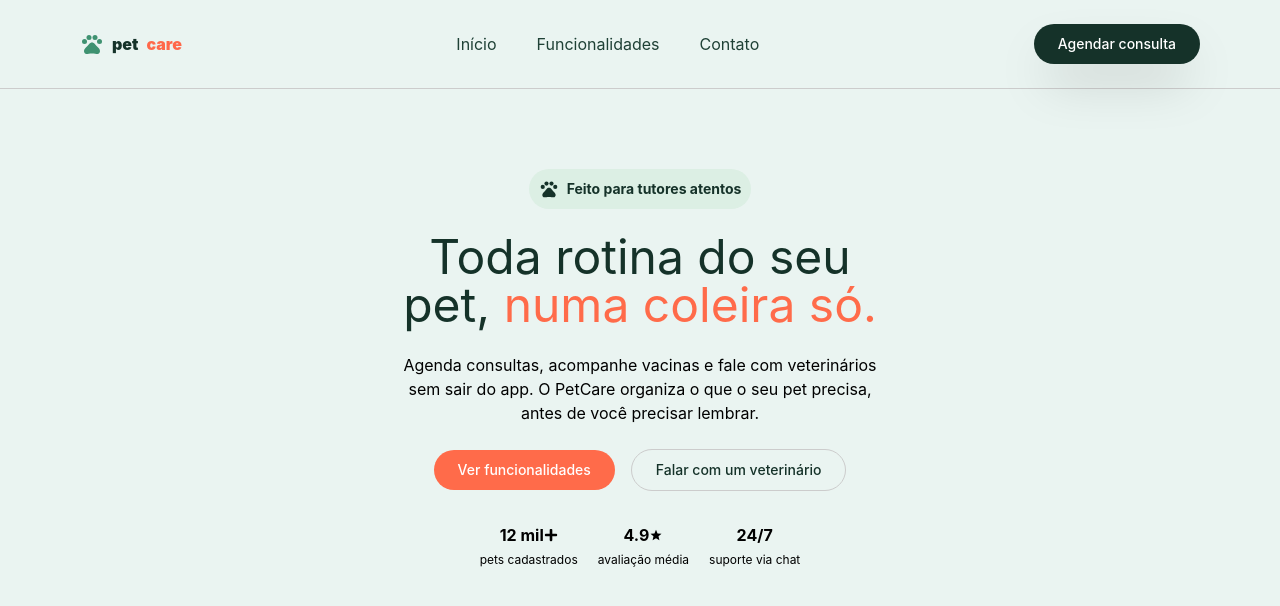
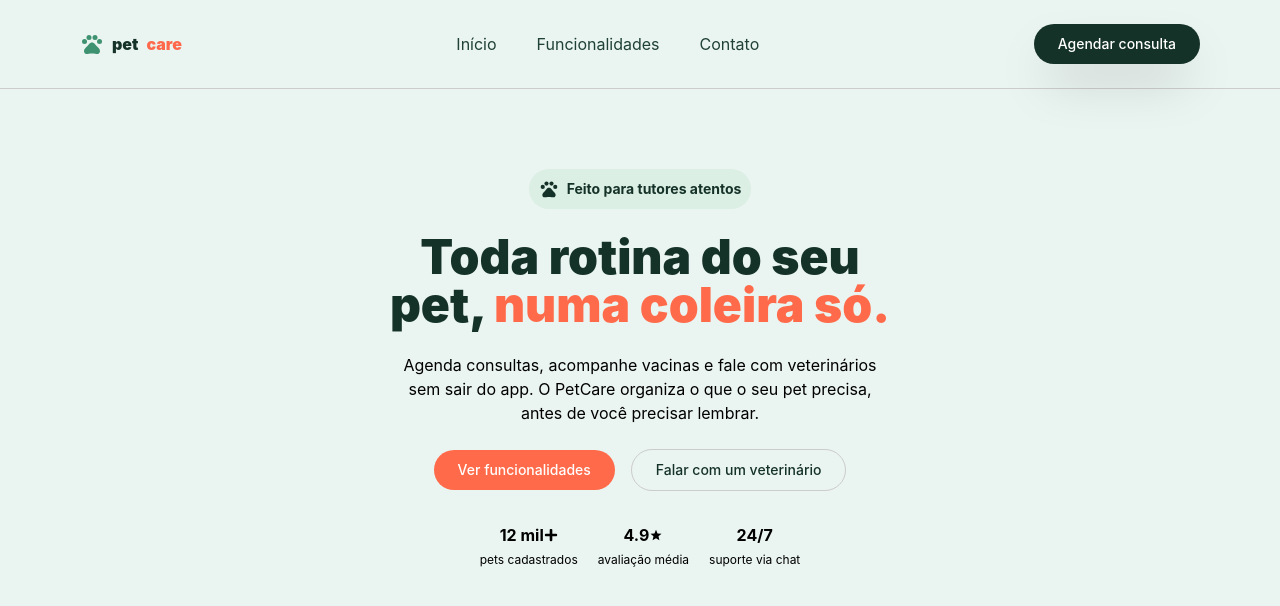
Before and after one commit to matheusalmeida153-maker/petcare-lp, a React (Vite) app in the folder petcare-lp/: page / in a window 1280 px wide. Shown: the top 606 px of the page. Built offline with nearby package versions, Linux system fonts and the light colour scheme.

Commit message:
Update index.tsx

```diff
--- a/petcare-lp/src/components/Hero/index.tsx
+++ b/petcare-lp/src/components/Hero/index.tsx
@@ -12,7 +12,7 @@ export default function Hero() {
         </p>
       </div>
 
-      <h1 className="mt-6 text-5xl max-w-130 text-center text-[#153229]">
+      <h1 className="mt-6 text-5xl max-w-130 font-black text-center text-[#153229]">
         Toda rotina do seu pet,{" "}
         <span className="text-[#FF6B4A]">numa coleira só.</span>
       </h1>
```
